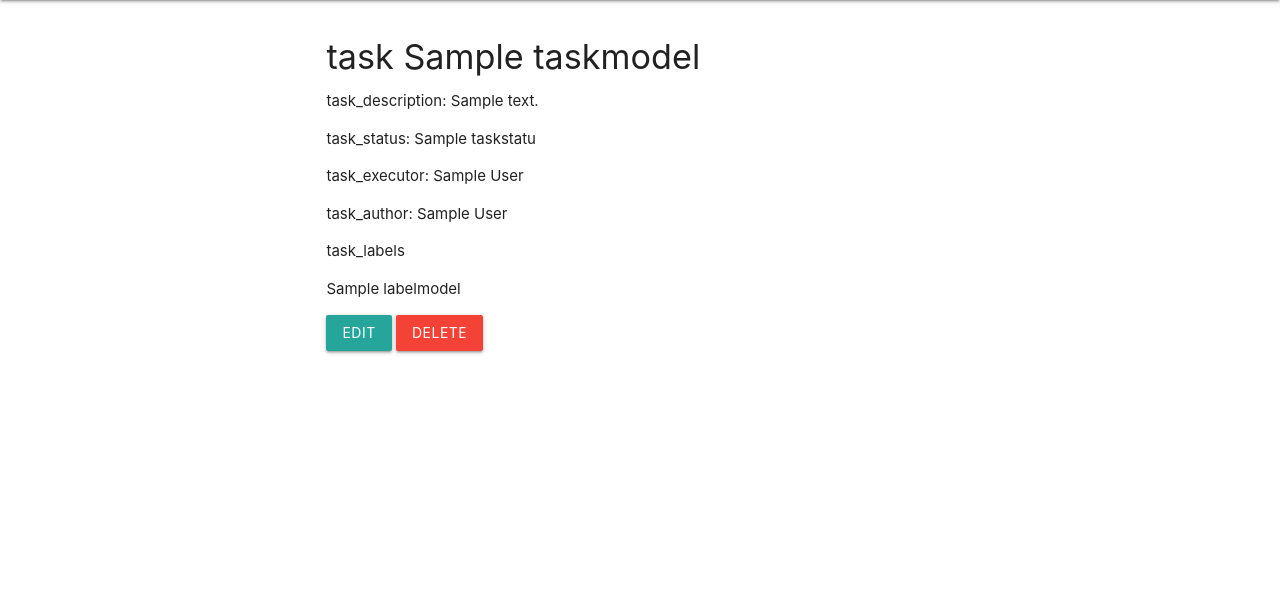
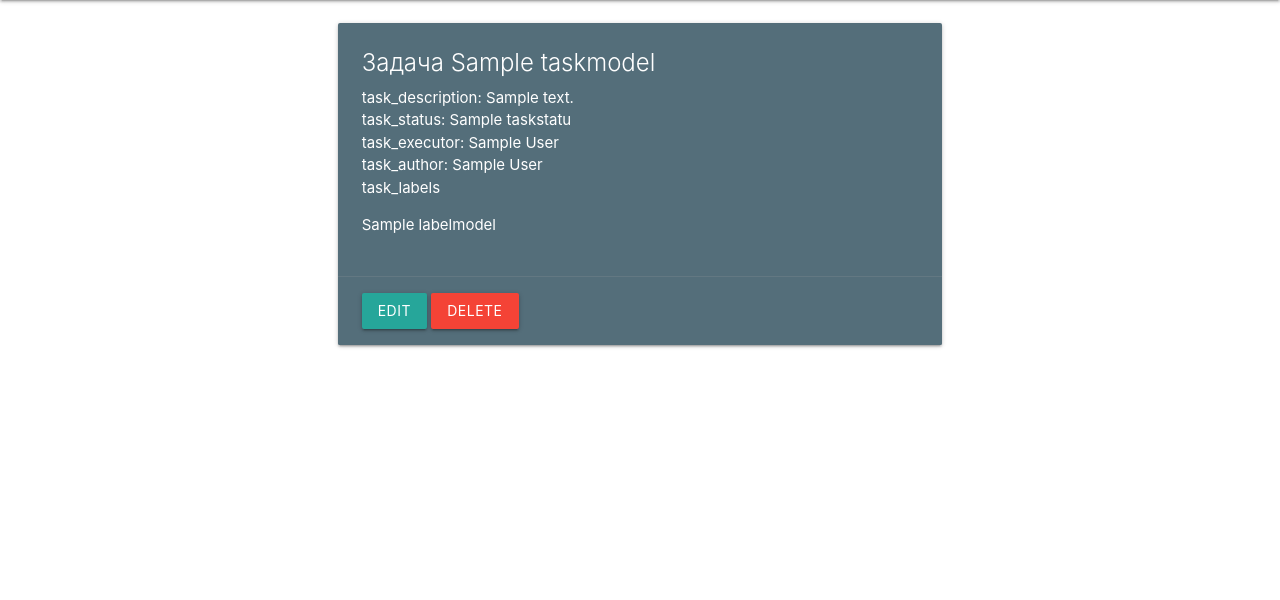
Before and after one commit to jkulds/python-project-52, a Django app: page /tasks/1/ in a window 1280 px wide. Shown: the part 64-664 px from the top of the page. Run offline with Django 4.2, Linux system fonts and the light colour scheme; a user stored in the database is signed in; tables that the repository leaves empty hold one stand-in row (values such as "Sample post").

Commit message:
0.7.12 - refactoring

```diff
--- a/task_manager/label/views.py
+++ b/task_manager/label/views.py
@@ -47,10 +47,10 @@ class LabelUpdateView(AuthMixin, SuccessMessageMixin, UpdateView):
 class LabelDeleteView(AuthMixin, SuccessMessageMixin,
                       DeleteOwnMixin, DeleteView):
     model = LabelModel
-    template_name = 'labels/label_delete.html'
+    template_name = 'delete_form.html'
     success_url = reverse_lazy('label_list')
     success_message = _('Метка успешно удалена')
-    context_object_name = 'label'
+    context_object_name = 'object'
     protected_message = _("cant delete label because of using"),
     protected_url = reverse_lazy('label_list')
     extra_context = {
--- a/task_manager/status/views.py
+++ b/task_manager/status/views.py
@@ -50,10 +50,10 @@ class StatusUpdateView(AuthMixin, SuccessMessageMixin, UpdateView):
 class StatusDeleteView(AuthMixin, SuccessMessageMixin, DeleteOwnMixin,
                        DeleteView):
     model = TaskStatus
-    template_name = 'status/status_delete.html'
+    template_name = 'delete_form.html'
     success_url = reverse_lazy('status_list')
     success_message = _('Статус успешно удален')
-    context_object_name = 'status'
+    context_object_name = 'object'
     protected_message = _("cant delete status because of using"),
     protected_url = reverse_lazy('status_list')
     extra_context = {
--- a/task_manager/task/views.py
+++ b/task_manager/task/views.py
@@ -67,8 +67,8 @@ class TaskModelDetailView(AuthMixin, SuccessMessageMixin, DetailView):
 class TaskModelDeleteView(AuthMixin, SuccessMessageMixin, DeleteOwnMixin,
                           DeleteView):
     model = TaskModel
-    template_name = 'task/task_delete.html'
-    context_object_name = 'task'
+    template_name = 'delete_form.html'
+    context_object_name = 'object'
     success_url = reverse_lazy('task_list')
     success_message = _('Задача успешно удалена')
     protected_message = _("can delete only own tasks"),
--- a/task_manager/templates/labels/label_delete.html
+++ b/task_manager/templates/delete_form.html
@@ -3,7 +3,7 @@
 
 {% block content %}
   <h2>{{ title }}</h2>
-  <p>{% translate "Are you sure you want to delete" %} "{{ label.name }}"?</p>
+  <p>{% translate "Вы уверены, что хоитите удалить" %} "{{ object.name }}"?</p>
   <form method="post" class="col s12">
     {% csrf_token %}
     <button type="submit" class="waves-effect waves-light btn red">{{ btn_text }}</button>
--- a/task_manager/templates/task/task_detail.html
+++ b/task_manager/templates/task/task_detail.html
@@ -3,11 +3,16 @@
 
 {% block content %}
     <div class="container">
-    <h4>{% translate "task" %} {{ task.name }}</h4>
+        <div class="row">
+            <div class="col s12">
+                <div class="card blue-grey darken-1">
+                    <div class="card-content white-text">
+                        <span class="card-title">{% translate "Задача" %} {{ task.name }}</span>
                         <p>{% translate "task_description" %}: {{ task.description }}</p>
                         <p>{% translate "task_status" %}: {{ task.status }}</p>
                         <p>{% translate "task_executor" %}: {{ task.executor.first_name }} {{ task.executor.last_name }}</p>
                         <p>{% translate "task_author" %}: {{ task.author.first_name }} {{ task.author.last_name }}</p>
+
                         {% if task.labels %}
                             <p>{% translate "task_labels" %}</p>
                             <ul>
@@ -16,7 +21,16 @@
                                 {% endfor %}
                             </ul>
                         {% endif %}
-    <a class="btn" href="{% url 'task_update' pk=task.pk %}">{% translate "edit" %}</a>
-    <a class="btn red" href="{% url 'task_delete' pk=task.pk %}">{% translate "delete" %}</a>
+                    </div>
+                    <div class="card-action">
+                        <a class="btn"
+                           href="{% url 'task_update' pk=task.pk %}">{% translate "edit" %}</a>
+                        <a class="btn red"
+                           href="{% url 'task_delete' pk=task.pk %}">{% translate "delete" %}</a>
+                    </div>
+                </div>
+            </div>
+        </div>
+        <h4></h4>
     </div>
 {% endblock %}
```
Also changed, not shown: task_manager/templates/status/status_delete.html (deleted, +0 -12 lines), task_manager/templates/task/task_delete.html (deleted, +0 -12 lines), README.md. Lines whose indentation alone changed are shown as unchanged.
